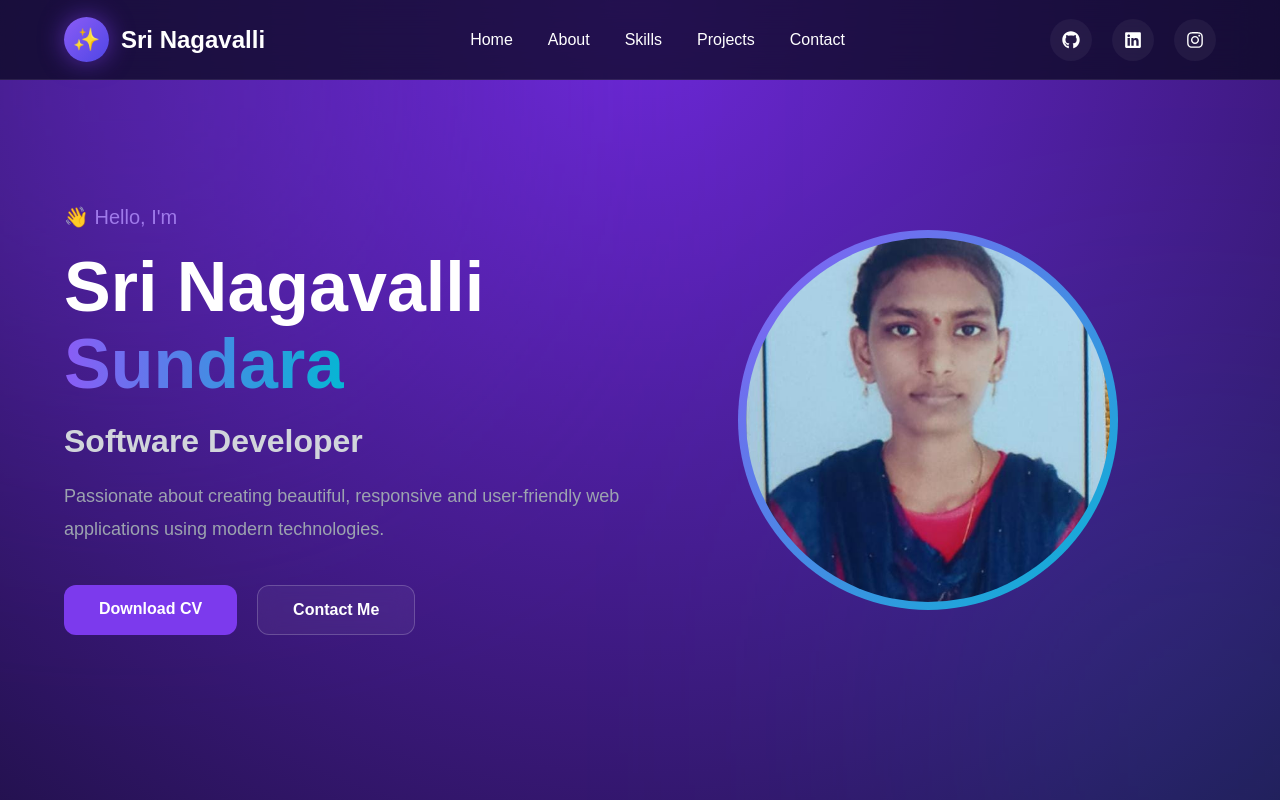
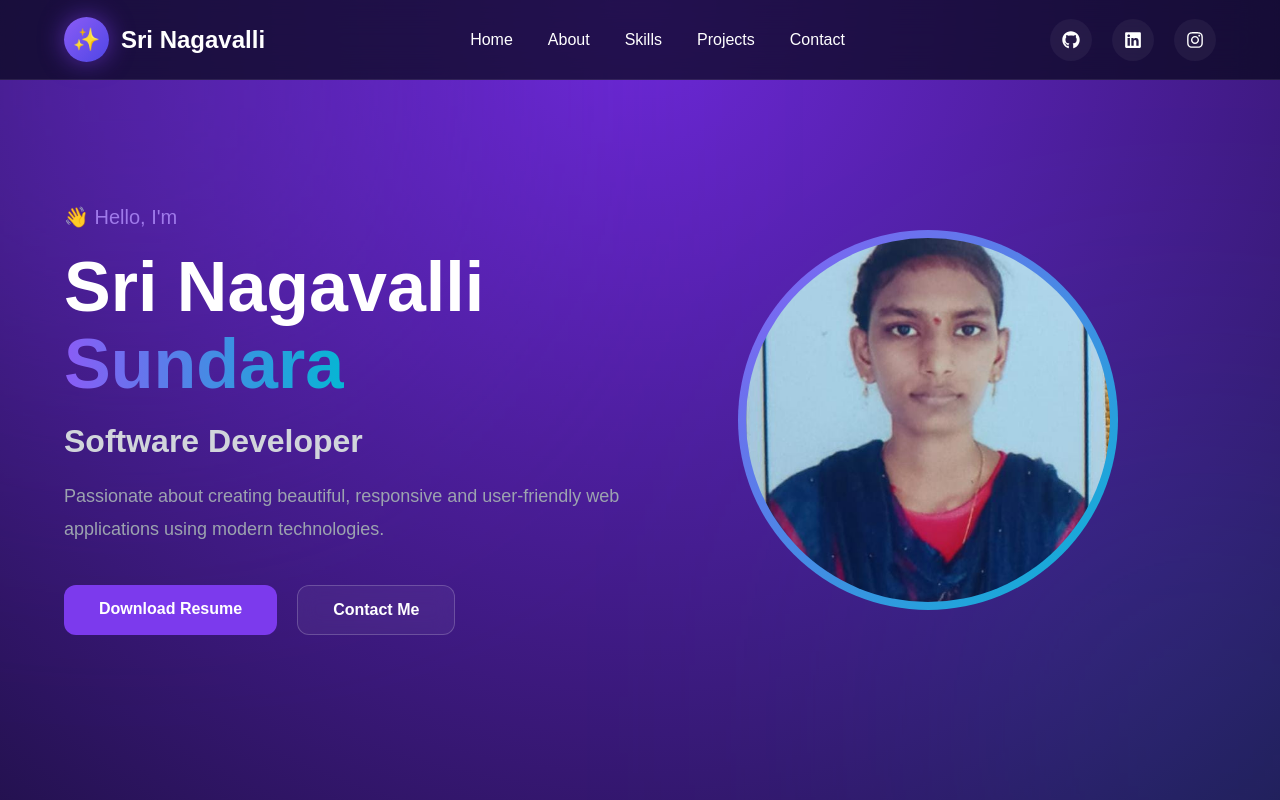
Before and after one commit to Kalyankumarmiriyala77/myportfilo, a React (Vite) app: page / in a window 1280 px wide. Shown: the top 800 px of the page. Built offline with nearby package versions, Linux system fonts and the light colour scheme.

Commit message:
first commit

```diff
--- a/src/components/Hero/Hero.css
+++ b/src/components/Hero/Hero.css
@@ -228,7 +228,7 @@
 
 }
 
-/* Responsive */
+/* Responsive
 
 @media (max-width:992px){
 
@@ -276,7 +276,8 @@
     margin:0;
 }
 
-}
+
+}*/
 @media (max-width: 768px) {
 
   .hero {
--- a/src/components/Hero/Hero.jsx
+++ b/src/components/Hero/Hero.jsx
@@ -34,8 +34,14 @@ const Hero = () => {
 
         <div className="hero-buttons">
 
-          <a href="#" className="btn primary">
-            Download CV
+          <a href="#" className="btn primary">  <a
+  href={`${import.meta.env.BASE_URL}resume.pdf`}
+  download
+  className="btn-primary"
+>
+  Download Resume
+</a>
+
           </a>
 
           <a href="#contact" className="btn secondary">
```
